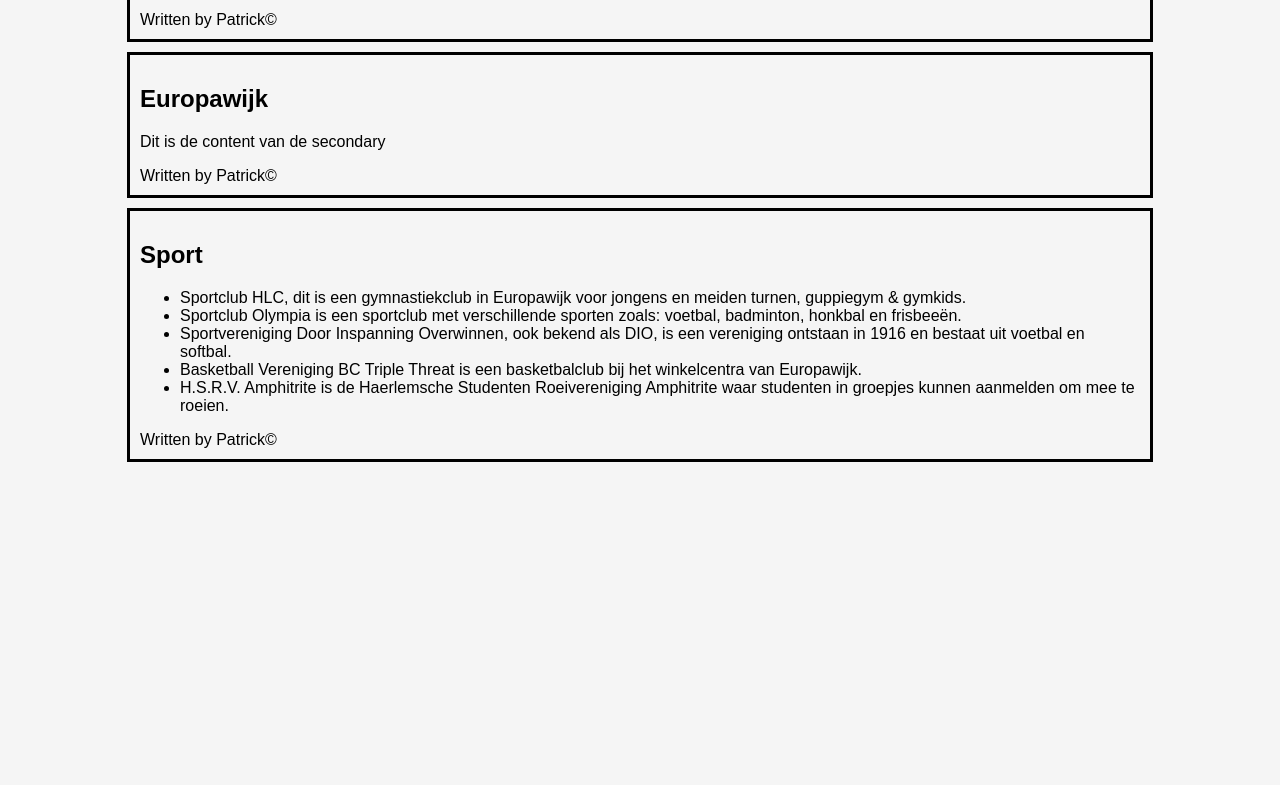
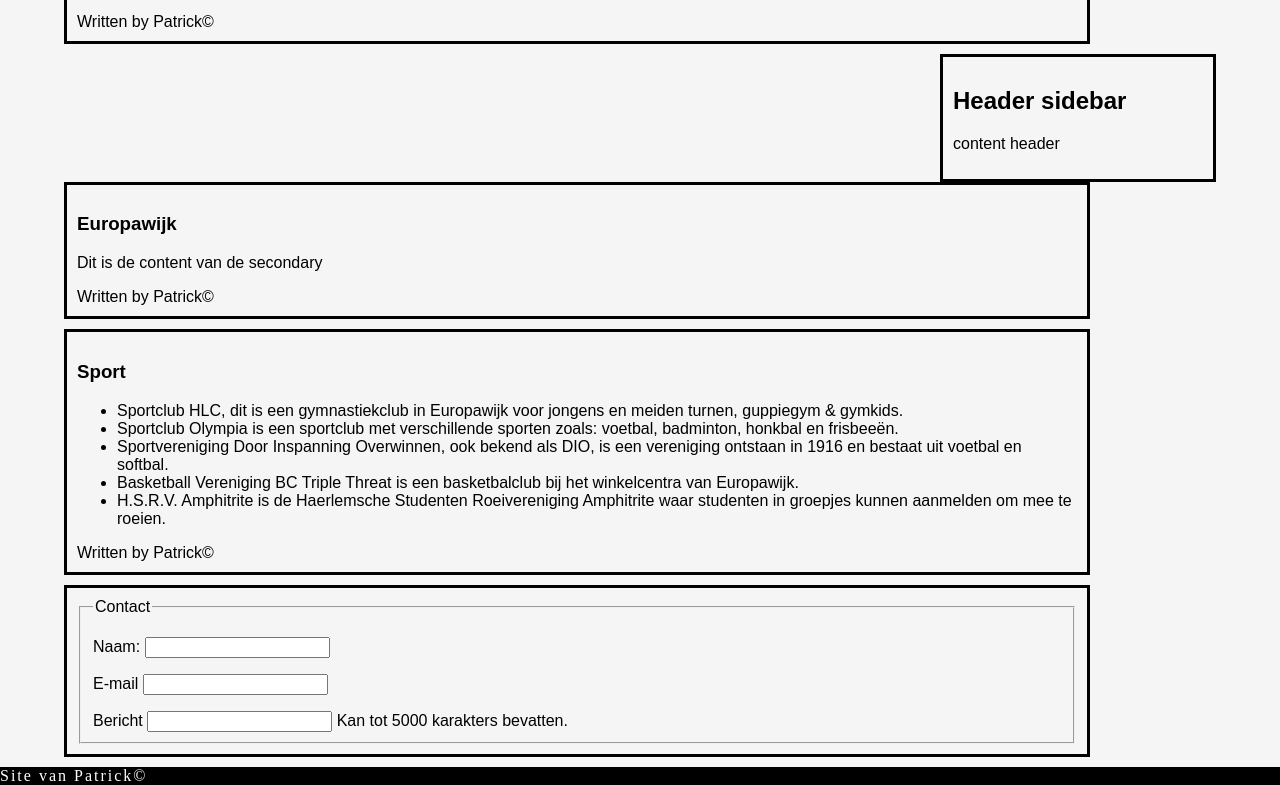
Before and after one commit to Patrick-Koorn/WebMarkUp-Assessment, a plain HTML site: page index.html in a window 1280 px wide. Shown: the part 555-1340 px from the top of the page. Before the commit the page ends 1017 px from the top, so only its background shows below. Drawn offline with Linux system fonts and the light colour scheme.

Commit message:
Grid geprobeerd, lukte niet, aside bij en contact
Grid lukte niet dus weer oude code weer terug, Aside toegevoegd, en contact

```diff
--- a/css/styles.css
+++ b/css/styles.css
@@ -4,11 +4,7 @@ body{
 	background: #F5F5F5;
 }
 h1{
-	line-height: 100px;
-	display: inline;
-}
-#titel{
-	display: inline;
+	padding-top: 40px;
 }
 #header{
 	letter-spacing: 2px;
@@ -45,17 +41,41 @@ h1{
 	background-color: #F5F5F5;
 	border: solid;
 	width: 1000px;
-	margin-top: 10px;
-	margin-left: auto;
-	margin-right: auto;
+	margin-bottom: 10px;
 	padding: 10px;
+	float: left;
+	margin-left: 4em;
+	margin-right: 2em;
 }
 #molen{
 	width: 300px;
 	margin-left: 100px;
 }
  #grachtenpand{
-	 width: 300px;
-	 float: right;
-	 margin-right: 100px;
+	width: 300px;
+	float: right;
+	margin-right: 100px;
  }
+ #sidebar{
+	font: caption;
+	text-align: left;
+	background-color: #F5F5F5;
+	border: solid;
+	width: 250px;
+	padding: 10px;
+	float: right;
+	margin-right: 4em;
+	margin-left:2em;
+ }
+ #sitefooter{
+	background: #000000;
+	color: white;
+	letter-spacing: 2px;
+	overflow: hidden;
+	bottom: 0;
+	width: 100%;
+	margin-top: 10px;
+ }
+ #message{
+	 rows: 4;
+ }
--- a/index.html
+++ b/index.html
@@ -14,8 +14,8 @@
 </head>
 <body>
 	<header id="header">
-		<h1>Europawijk</h1>
-		<h2 id="titel">(Haarlem)</h2>
+		<h1>Europawijk </h1>
+		<h2> De mooiste wijk van Haarlem en omgeving!</h1>
 		<nav id="navigatie">
 			<ul>
 				<li>
@@ -39,7 +39,7 @@
 	<section>
 		<article class="Main">
 			<header>
-				<h2 id="maincontent">Haarlem</h2>
+				<h3 id="maincontent">Haarlem</h3>
 			</header>
 			<p>Haarlem is de hoofdstad van de provincie Noord-Holland en heeft circa 160.000 inwoners. Haarlem heeft net als Amsterdam grachten en grachtenpanden. Haarlem wordt bezocht door honderden toeristen per dag die genieten van alle bezienswaardigheden die Haarlem te bieden heeft. Een van de bezienswaardigheden van Haarlem is de Koepelgevangenis. De Koepelgevangenis werd gebouwd van 1899-1901 in Oost-Haarlem en is nu een echte eyecatcher bij toeristen. Ook een bekend gebouw in Haarlem is De Adriaan molen. De molen werd geopend in 1779 en is vandaag de dag een echte toeristen trekpleister. Verder kan je nog héérlijk shoppen in het hartje centrum van Haarlem bij onder andere de ZARA, Hunkemöller, JACK & JONES en de H&M. Ook heeft Haarlem een van de mooiste treinstations van heel Nederland. Als je uitstapt kom je op een sfeervol perron met winkeltjes in stijlen als een ouderwetse treinstation. Ook is de wijk Harlem in New York City vernoemd naar de hoofdstad van Noord-Holland.</p>
 			<p>	<img id="molen" src="img/MolenHaarlem.jpg" title="Molen De Adriaan, Haarlem" alt="In dit plaatje zie je aan de gracht van Haarlem een mooi ouderwetse molen staan genaamd: Molen De Adriaan.">
@@ -47,10 +47,16 @@
 			<footer>Written by Patrick&copy;</footer>
 		</article>
 	</section>
+		<aside id="sidebar">
+		<header>
+			<h2>Header sidebar</h2>
+		</header>
+		<p> content header </p>
+	</aside>
 	<section>
 		<article class="Main">
 			<header>
-				<h2 id="secondarycontent">Europawijk</h2>
+				<h3 id="secondarycontent">Europawijk</h3>
 			</header>
 			<p>Dit is de content van de secondary </p>
 			<footer>Written by Patrick&copy;</footer>
@@ -59,7 +65,7 @@
 	<section>
 		<article class="Main">
 			<header>
-				<h2 id="sportcontent">Sport</h2>
+				<h3 id="sportcontent">Sport</h3>
 			</header>
 			<p>
 				<ul>
@@ -83,4 +89,20 @@
 			<footer>Written by Patrick&copy;</footer>
 		</article>
 	</section>
+	<section class="Main">
+		<fieldset>
+			<legend>
+				Contact
+			</legend>
+				<p>Naam: <input type="text" name="name"></p>
+				<p>E-mail <input type="email" name="email"></p>
+				<label> Bericht
+						<input type="text" name="message" value="" id="message"/>
+						Kan tot 5000 karakters bevatten.
+				</label>
+		</fieldset>
+	</section>
+	<footer id="sitefooter">
+		Site van Patrick&copy;
+	</footer>
 </body>
```
